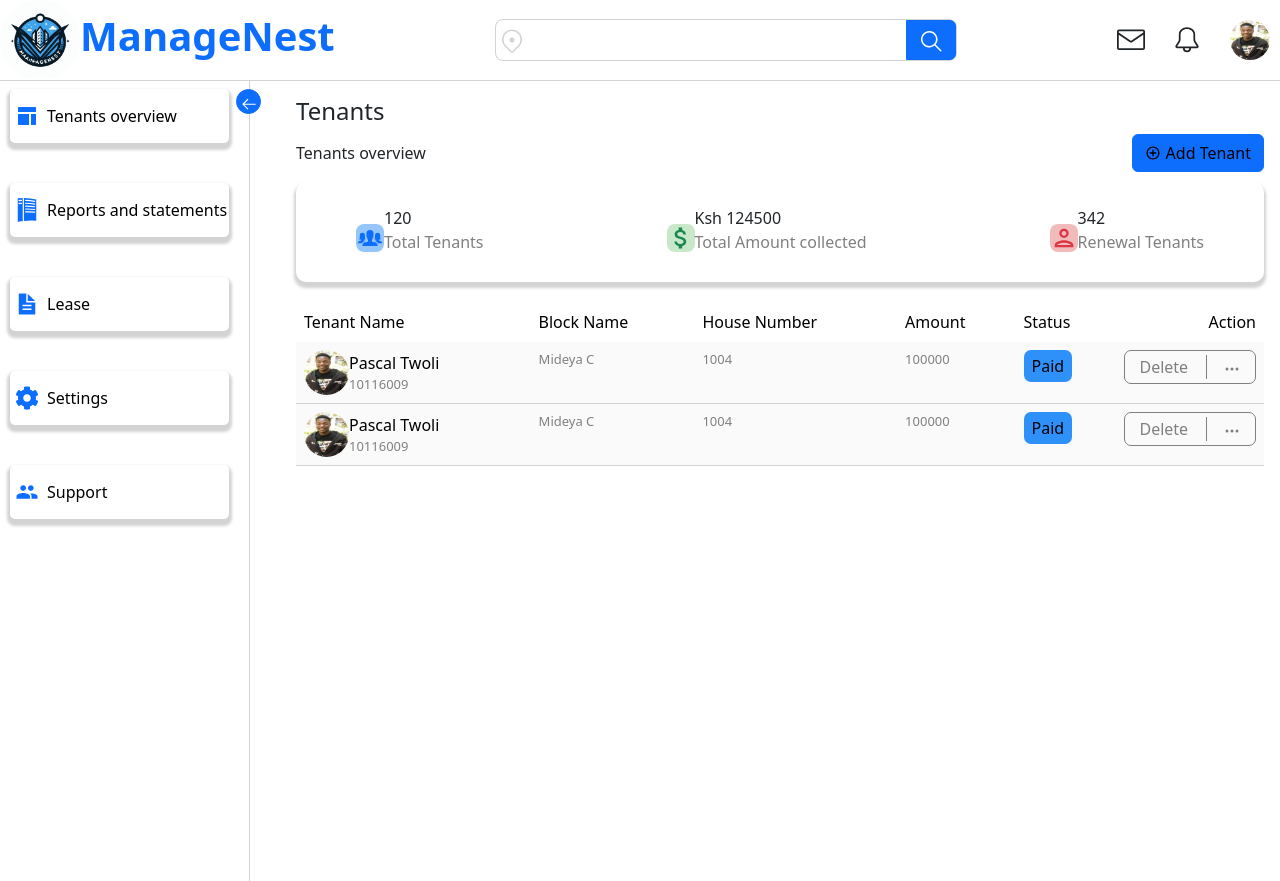
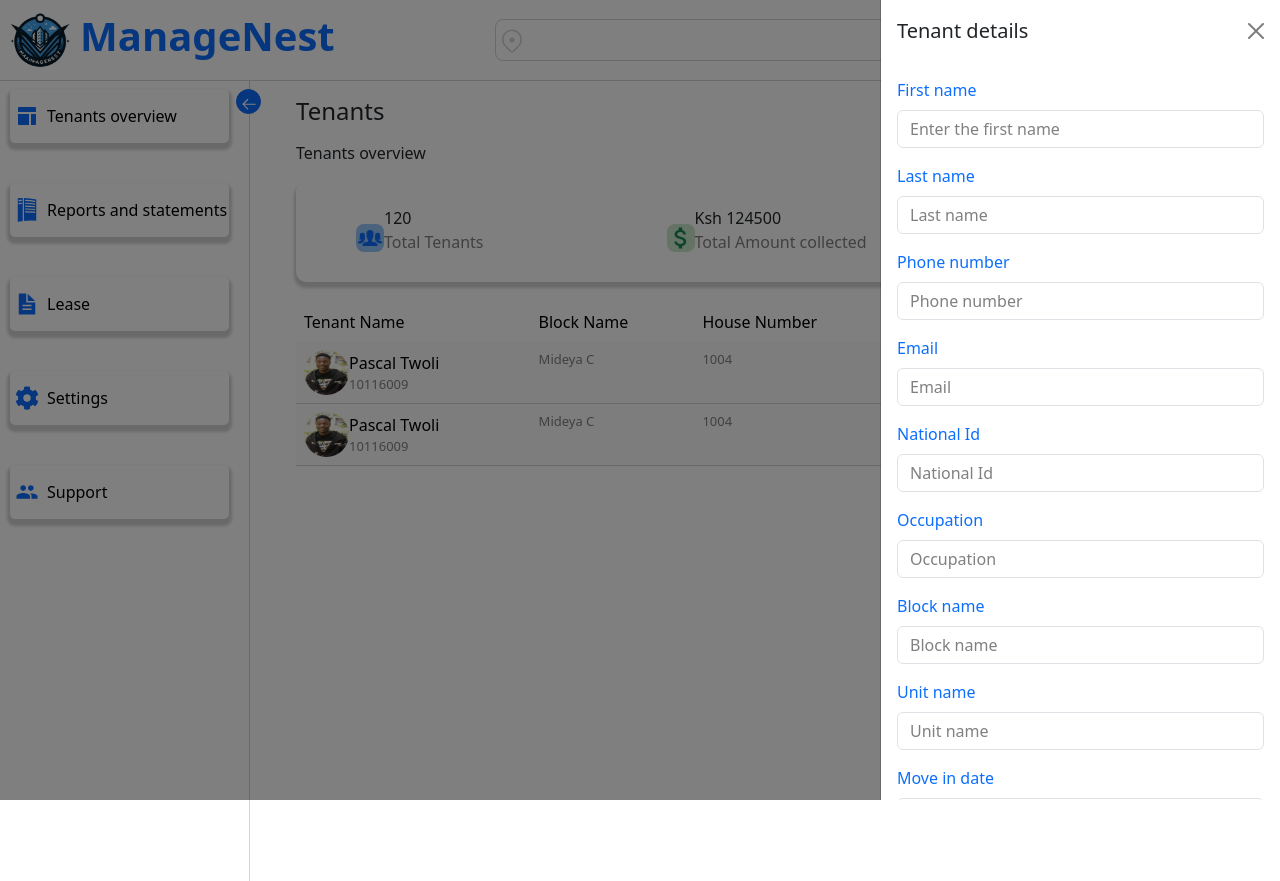
Before and after one commit to PascalTwoli/ManageNest, a React (Create React App) app in the folder frontend/: page /mainbody in a window 1280 px wide. Both pictures are taken after a click on the element "Add Tenant". Built offline with nearby package versions, Linux system fonts and the light colour scheme.

Commit message:
added:         src/lease_overview.component.js         src/offcanvas.component.js         src/reports_overview.component.js         src/settings.component.js         src/support.component.js         src/tenantform.component.js, created logic for setting between components

```diff
--- /dev/null
+++ b/frontend/src/lease_overview.component.js
@@ -0,0 +1,15 @@
+
+
+const LeaseOverview = () => {
+
+    return (
+        <div>
+            <div>
+                <h4>Lease information</h4>
+                <h6>Lease overview</h6>
+            </div>
+        </div>
+    );
+}
+
+export default LeaseOverview;
--- a/frontend/src/maincontent.component.js
+++ b/frontend/src/maincontent.component.js
@@ -1,18 +1,31 @@
-import Sidebar from './Sidebar.component';
-import TenantOverview from './tenant_overview.component';
-
-
+import React, { useState } from "react";
+import Sidebar from "./sidebar.component";
+import TenantOverview from "./tenant_overview.component";
+import LeaseOverview from "./lease_overview.component";
+import ReportsOverview from "./reports_overview.component";
+import ManageSettings from "./settings.component";
+import SupportForManageNest from "./support.component";
 
 const Maincontent = () => {
+	// track  the component to be shown in the maincontent;
+	const [activeComponent, setActiveComponent] = useState("tenant"); // default to 'tenant'
 
+	//function to handle component selection
+	const handleSelectComponent = (component) => {
+		setActiveComponent(component);
+	};
 
 	return (
 		<div className={`d-flex`}>
 			{/* Sidebar */}
-      <Sidebar/>
+			<Sidebar onSelectComponent={handleSelectComponent} />
 			{/* Main Content */}
 			<div className="flex-grow-1 p-3 main-content-container">
-        <TenantOverview/>
+				{activeComponent === "tenant" && <TenantOverview />}
+				{activeComponent === "reports" && <ReportsOverview />}
+				{activeComponent === "lease" && <LeaseOverview />}
+				{activeComponent === "settings" && <ManageSettings />}
+				{activeComponent === "support" && <SupportForManageNest />}
 			</div>
 		</div>
 	);
--- /dev/null
+++ b/frontend/src/offcanvas.component.js
@@ -0,0 +1,17 @@
+import Offcanvas from 'react-bootstrap/Offcanvas';
+import TenantForm from './tenantform.component';
+
+function OffCanvasModal({ show, handleClose }) {
+  return (
+    <Offcanvas show={show} onHide={handleClose} placement="end">
+      <Offcanvas.Header closeButton>
+        <Offcanvas.Title>Tenant details</Offcanvas.Title>
+      </Offcanvas.Header>
+      <Offcanvas.Body>
+        <TenantForm/>
+      </Offcanvas.Body>
+    </Offcanvas>
+  );
+}
+
+export default OffCanvasModal;
--- /dev/null
+++ b/frontend/src/reports_overview.component.js
@@ -0,0 +1,13 @@
+const ReportsOverview = () => {
+
+    return (
+        <div>
+            <div>
+                <h4>Reports  and statements</h4>
+                <h6>Reports overview</h6>
+            </div>
+        </div>
+    );
+}
+
+export default ReportsOverview;
--- /dev/null
+++ b/frontend/src/settings.component.js
@@ -0,0 +1,13 @@
+const ManageSettings = () => {
+
+    return (
+        <div>
+            <div>
+                <h4>Settings</h4>
+                <h6>Search...</h6>
+            </div>
+        </div>
+    );
+}
+
+export default ManageSettings;
--- a/frontend/src/sidebar.component.js
+++ b/frontend/src/sidebar.component.js
@@ -8,17 +8,19 @@ import { IoDocumentTextSharp } from "react-icons/io5";
 import { IoMdPeople } from "react-icons/io";
 
 
-const Sidebar1 = () => {
+const Sidebar = ({ onSelectComponent }) => {
 
     const [expanded, setExpanded] = useState(true);
 
+    // Toggle the expanded state
 
-    // Toggle the expanded state
     const toggleSidebar = () => {
       setExpanded(!expanded);
     };
+
+
     return (
-        <div
+      <div
         style={{
           width: expanded ? '250px' : '80px', // Width toggle
           transition: 'width 0.3s', // Smooth transition
@@ -34,29 +36,30 @@ const Sidebar1 = () => {
         </Button>
         <Nav className="flex-column">
           {/* Icons and text, toggle text visibility based on the state */}
-          <Nav.Item className="d-flex align-items-center my-2 sidebar-div">
+          <Nav.Item className="d-flex align-items-center my-2 sidebar-div" onClick={() => onSelectComponent('tenant')}>
             < RiLayoutFill  className="me-2 sidebar-labels text-primary" size={24} />
             {expanded && <span>Tenants overview</span>}
           </Nav.Item><br/>
-          <Nav.Item className="d-flex align-items-center my-2 sidebar-div">
+          <Nav.Item className="d-flex align-items-center my-2 sidebar-div" onClick={() => onSelectComponent('reports')}>
             <SiReadthedocs className="me-2 sidebar-labels text-primary" size={24} />
             {expanded && <span>Reports and statements</span>}
           </Nav.Item><br/>
-          <Nav.Item className="d-flex align-items-center my-2 sidebar-div">
+          <Nav.Item className="d-flex align-items-center my-2 sidebar-div" onClick={() => onSelectComponent('lease')}>
             <IoDocumentTextSharp className="me-2 sidebar-labels text-primary" size={24} />
             {expanded && <span>Lease</span>}
           </Nav.Item><br/>
-          <Nav.Item className="d-flex align-items-center my-2 sidebar-div">
+          <Nav.Item className="d-flex align-items-center my-2 sidebar-div" onClick={() => onSelectComponent('settings')}>
             <FaCog className="me-2 sidebar-labels text-primary" size={24} />
             {expanded && <span>Settings</span>}
           </Nav.Item><br/>
-          <Nav.Item className="d-flex align-items-center my-2 sidebar-div">
+          <Nav.Item className="d-flex align-items-center my-2 sidebar-div" onClick={() => onSelectComponent('support')}>
             <IoMdPeople  className="me-2 sidebar-labels text-primary" size={24} />
             {expanded && <span>Support</span>}
           </Nav.Item><br/>
         </Nav>
+
       </div>
     );
 }
 
-export default Sidebar1;
+export default Sidebar;
--- /dev/null
+++ b/frontend/src/support.component.js
@@ -0,0 +1,13 @@
+const SupportForManageNest = () => {
+
+    return (
+        <div>
+            <div>
+                <h4>Support page</h4>
+                <h6>Looking for support? </h6>
+            </div>
+        </div>
+    );
+}
+
+export default SupportForManageNest;
--- a/frontend/src/tenant_overview_header.component.js
+++ b/frontend/src/tenant_overview_header.component.js
@@ -1,7 +1,18 @@
 import { IoMdAddCircleOutline, IoIosPeople, IoMdPerson } from "react-icons/io";
 import { MdAttachMoney, MdOutlinePerson } from "react-icons/md";
+import { useState } from 'react';
+import Button from 'react-bootstrap/Button';
+import Offcanvas from 'react-bootstrap/Offcanvas';
+import OffCanvasModal from './offcanvas.component';
 
 const TenantOverviewHeader = () => {
+
+    // State controlling the offcanvas visibility
+    const [showOffcanvas, setShowOffcanvas] = useState(false);
+
+    const handleShow = () => setShowOffcanvas(true);
+    const handleClose = () => setShowOffcanvas(false);
+
     return (
         <div className="TenantOverviewHeader">
             <div>
@@ -9,10 +20,12 @@ const TenantOverviewHeader = () => {
             </div>
             <div className="d-flex tenant_overview_head1">
                 <h6>Tenants overview</h6>
-                <div className="btn btn-primary add-tenant-btn d-flex">
+                <div className="btn btn-primary add-tenant-btn d-flex" onClick={handleShow}>
                     <IoMdAddCircleOutline/>
                     <span className="">Add Tenant</span>
                 </div>
+                {/* rendering the offcanvas */}
+                <OffCanvasModal show={showOffcanvas} handleClose={handleClose} />
             </div>
             {/* container for the totals */}
             <div className="d-flex totals-div">
--- /dev/null
+++ b/frontend/src/tenantform.component.js
@@ -0,0 +1,55 @@
+import { Form, Button } from "react-bootstrap";
+
+const TenantForm = () => {
+    return (
+        <div>
+            <Form>
+                <Form.Group className="mb-3" controlId="formBasicName">
+                    <Form.Label as="p" variant="text-primary" className="form-label text-primary">First name</Form.Label>
+                    <Form.Control type="text" placeholder="Enter the first name" className="form-input" />
+                </Form.Group>
+
+                <Form.Group className="mb-3" controlId="formBasicName">
+                    <Form.Label as="p" variant="primary" className="form-label text-primary">Last name</Form.Label>
+                    <Form.Control type="text" placeholder="Last name" className="form-input" />
+                </Form.Group>
+                <Form.Group className="mb-3" controlId="formBasicPhonenumber">
+                    <Form.Label as="p" variant="primary" className="form-label text-primary">Phone number</Form.Label>
+                    <Form.Control type="number" placeholder="Phone number" className="form-input" />
+                </Form.Group>
+                <Form.Group className="mb-3" controlId="formBasicEmail">
+                    <Form.Label as="p" variant="primary" className="form-label text-primary">Email</Form.Label>
+                    <Form.Control type="email" placeholder="Email" className="form-input" />
+                </Form.Group>
+                <Form.Group className="mb-3" controlId="formBasicID">
+                    <Form.Label as="p" variant="primary" className="form-label text-primary">National Id</Form.Label>
+                    <Form.Control type="number" placeholder="National Id" className="form-input" />
+                </Form.Group>
+                <Form.Group className="mb-3" controlId="formBasicOccupation">
+                    <Form.Label as="p" variant="primary" className="form-label text-primary">Occupation</Form.Label>
+                    <Form.Control type="text" placeholder="Occupation" className="form-input" />
+                </Form.Group>
+                <Form.Group className="mb-3" controlId="formBasicBlockname">
+                    <Form.Label as="p" variant="primary" className="form-label text-primary">Block name</Form.Label>
+                    <Form.Control type="text" placeholder="Block name" className="form-input" />
+                </Form.Group>
+                <Form.Group className="mb-3" controlId="formBasicUnitname">
+                    <Form.Label as="p" variant="primary" className="form-label text-primary">Unit name</Form.Label>
+                    <Form.Control type="text" placeholder="Unit name" className="form-input" />
+                </Form.Group>
+                <Form.Group className="mb-3" controlId="formBasicDate">
+                    <Form.Label as="p" variant="primary" className="form-label text-primary">Move in date</Form.Label>
+                    <Form.Control type="date" placeholder="Move in date" className="form-input" />
+                </Form.Group>
+                <Button variant="default" className="submit-btn" type="submit">
+                    Enter lease information
+                </Button> <br /><br />
+                <Button variant="primary" className="submit-btn" type="submit">
+                    Create
+                </Button> <br /> <br />
+            </Form>
+        </div>
+    );
+}
+
+export default TenantForm;
```
Lines whose indentation alone changed are shown as unchanged.
